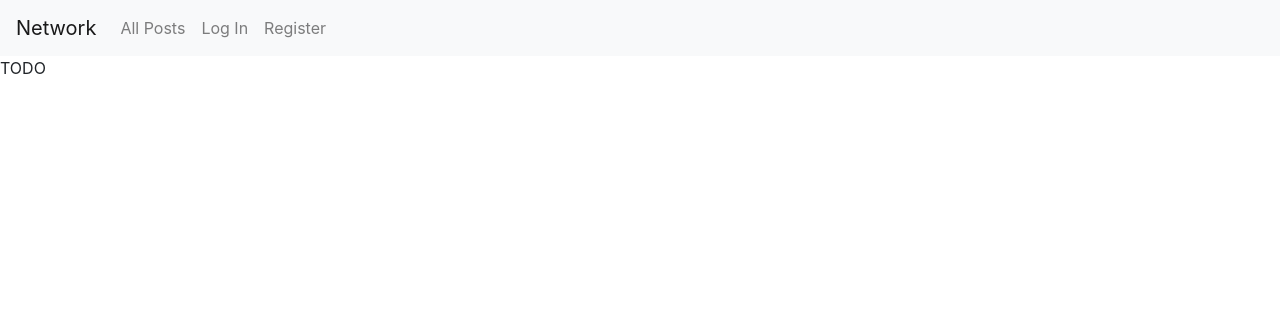
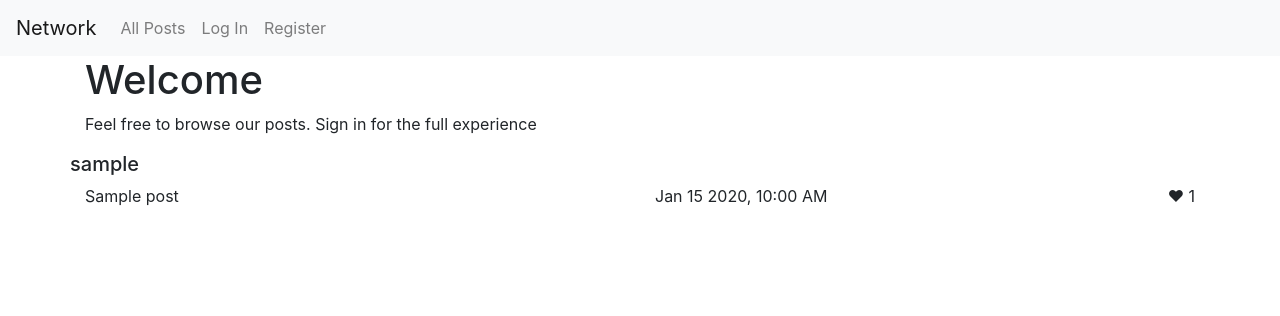
Before and after one commit to Lizanne-B33/network-2, a Django app: page / in a window 1280 px wide. Shown: the top 316 px of the page. Run offline with Django 3.2, Linux system fonts and the light colour scheme; tables that the repository leaves empty hold one stand-in row (values such as "Sample post"); some libraries are stand-ins or nearby versions.

Commit message:
List of posts works now

```diff
--- a/network/admin.py
+++ b/network/admin.py
@@ -1,6 +1,7 @@
 from django.contrib import admin
 from django.contrib.auth.models import User
 from .models import Post
+from .models import User
 
 # Register your models here.
 admin.site.register(User)
--- a/network/forms.py
+++ b/network/forms.py
@@ -1,17 +1,18 @@
 from django import forms
-from django.forms import ModelForm
-from .models import User, Post
+from .models import Post
 
 # ------------------------------------
 # Model Forms
 # ------------------------------------
 
+# Create form class named PostForm
 
-class PostForm(ModelForm):
+
+class PostForm(forms.ModelForm):
     # defines metadata for AddPostForm
     class Meta:
         model = Post
-        fields = ['title', 'body']
+        fields = ["title", "body"]
 
     # Customize Initialization of PostForm
     def __init__(self, *args, **kwargs):
--- a/network/models.py
+++ b/network/models.py
@@ -1,5 +1,6 @@
 from django.contrib.auth.models import AbstractUser
 from django.db import models
+from django.forms import ModelForm
 
 # extending the attributes and methods from the Abstract user into a custom User model.
 
@@ -9,6 +10,9 @@ class User(AbstractUser):
         "User", verbose_name=("following_users"), related_name="followings")
     followed_by = models.ManyToManyField(
         "User", verbose_name=("followed_by_users"), related_name="followers")
+
+    def get_id(self):
+        return self.get_id
 
     def get_followers(self):
         return self.followed_by.all()
@@ -30,7 +34,7 @@ class User(AbstractUser):
 # Class or Model definition for Posts.
 class Post(models.Model):
     title = models.CharField(max_length=200)
-    body = models.TextField
+    body = models.TextField(default="No text entered")
     create_date = models.DateTimeField(auto_now_add=True)
     likes = models.PositiveIntegerField(default=0)
     created_by = models.ForeignKey("User",
@@ -44,17 +48,19 @@ class Post(models.Model):
         verbose_name_plural = 'Posts'
 
     # Shows the title in Admin instead of object #
+
     def __str__(self):
         return self.title
 
     # gets a dictionary of key-value pairs of attributes in the object
     def serialize(self):
         return {
-            'id': self.id,
+            "id": self.id,
             "title": self.title,
             "body": self.body,
-            "create_date": self.create_date("%b %d %Y, %I:%M %p"),
-            "created_by": self.created_by,
+            "create_date": self.create_date.strftime("%b %d %Y, %I:%M %p"),
+            "created_by": self.created_by.username,
+            "created_by_id": self.created_by.id,
             "likes": self.likes
         }
 
--- /dev/null
+++ b/network/static/network/feed.js
@@ -0,0 +1,89 @@
+// Global Variables
+
+document.addEventListener('DOMContentLoaded', function () {
+    // By default, load the all posts feed
+    load_feed()
+})
+
+function load_feed() {
+    // variables
+
+    // Get Posts
+    fetch('/api/feed')
+        .then(response => response.json())
+        .then(posts => {
+            // send to format the list
+            format_feed(posts)
+            console.log(posts)
+        })
+}
+
+function format_feed(posts) {
+    const startDiv = document.querySelector("#all-posts")
+    author = ""
+
+    // loop through each post and render the author and their posts.
+    posts.forEach((post) => {
+        my_author = post.created_by_id
+        console.log(my_author)
+        console.log(author)
+
+        if (author != my_author) {
+            author = my_author
+            // create a div for author
+            aDiv = document.createElement('div')
+            startDiv.appendChild(aDiv)
+            aDiv.setAttribute('id', my_author)
+            aDiv.classList.add('row')
+
+            aCDiv = document.createElement('div')
+            aDiv.appendChild(aCDiv)
+            aDiv.classList.add('column', 'author')
+
+            aHeading = document.createElement('h5')
+            aCDiv.appendChild(aHeading)
+            aHeading.textContent = post.created_by
+
+            //To Do
+            //rowDiv.addEventListener('click', function () {
+            //    load_profile(my_author)})
+        }
+
+        // create div for the posts
+        pDiv = document.createElement('div')
+        startDiv.appendChild(pDiv)
+        pDiv.classList.add('row', 'postsRow')
+
+        // Show the title, time stamp and likes
+        columns = [6, 3, 3]
+        columns.forEach((column, colIndex) => {
+            // Variables
+            colClass = 'col-' + column
+            switch (colIndex) {
+                case 0:
+                    text = post.title
+                    colStyle = 'colTitle'
+                    colAlign = 'text-left'
+                    break
+                case 1:
+                    text = post.create_date
+                    colStyle = 'colDate'
+                    colAlign = 'text-left'
+                    break
+                case 2:
+                    text = String.fromCodePoint(0x2764) + " " + post.likes
+                    colStyle = 'colTimestamp'
+                    colAlign = 'text-right'
+            }
+            // build the columns
+            colDiv = document.createElement('div')
+            pDiv.appendChild(colDiv)
+            colDiv.setAttribute('id', post.id + '-' + (colIndex + 1))
+            colDiv.classList.add(colClass, colStyle, colAlign)
+            colDiv.textContent = text
+            colDiv.addEventListener('click', function () {
+                load_post(post.id)
+            })
+        })
+    })
+}
--- a/network/templates/network/index.html
+++ b/network/templates/network/index.html
@@ -1,2 +1,21 @@
 {% extends "network/layout.html" %}
-{% block body %}TODO{% endblock %}
+
+{% load static %}
+
+{% block body %}
+
+    {% if message %}<div>{{ message }}</div>{% endif %}
+
+    <div id="index-container">
+        <div id="welcome">
+            <h1 class welcome>Welcome</h1>
+            <p class welcome-p>Feel free to browse our posts.  Sign in for the full experience</p>
+        </div>
+        <div id="all-posts"></div>
+    </div>
+{% endblock body %}
+
+{% block script %}
+
+    <script src="{% static 'network/feed.js' %}"></script>
+{% endblock %}
--- a/network/templates/network/layout.html
+++ b/network/templates/network/layout.html
@@ -15,6 +15,8 @@
               integrity="sha384-Vkoo8x4CGsO3+Hhxv8T/Q5PaXtkKtu6ug5TOeNV6gBiFeWPGFN9MuhOf23Q9Ifjh"
               crossorigin="anonymous" />
         <link href="{% static 'network/styles.css' %}" rel="stylesheet" />
+
+        {% block script %}{% endblock %}
     </head>
     <body>
         <nav class="navbar navbar-expand-lg navbar-light bg-light">
@@ -23,6 +25,7 @@
                 <ul class="navbar-nav mr-auto">
 
                     {% if user.is_authenticated %}
+
 
                         <li class="nav-item">
                             <a class="nav-link" href="#"><strong>{{ user.username }}</strong></a>
@@ -33,6 +36,7 @@
                     </li>
 
                     {% if user.is_authenticated %}
+
 
                         <li class="nav-item">
                             <a class="nav-link" href="#">Following</a>
@@ -51,7 +55,7 @@
                 </ul>
             </div>
         </nav>
-        <div class="body">
+        <div class="container">
 
             {% block body %}
 
--- a/network/urls.py
+++ b/network/urls.py
@@ -8,5 +8,9 @@ urlpatterns = [
     path("login", views.login_view, name="login"),
     path("logout", views.logout_view, name="logout"),
     path("register", views.register, name="register"),
-    path('add_post', views.add_post, name="add_post")
+    path("add_post", views.add_post, name="add_post"),
+
+    # API Routes
+    path("api/feed", views.feed, name="api_feed"),
+    path("posts/<str:created_by>", views.feed, name="filtered_posts")
 ]
--- a/network/views.py
+++ b/network/views.py
@@ -1,7 +1,10 @@
+import json
 from django.contrib.auth import authenticate, login, logout
+from django.contrib.auth.decorators import login_required
+from django.views.decorators.csrf import csrf_exempt
 from django.db import IntegrityError
-from django.http import HttpResponse, HttpResponseRedirect
-from django.shortcuts import render
+from django.http import JsonResponse
+from django.shortcuts import HttpResponse, HttpResponseRedirect, render, redirect
 from django.urls import reverse
 from .models import User, Post
 from .forms import (PostForm)
@@ -12,7 +15,13 @@ from .forms import (PostForm)
 
 
 def index(request):
-    return render(request, "network/index.html")
+    form = PostForm()
+    # Authenticated users view their their Posts and can enter a new post
+    if request.user.is_authenticated:
+        return render(request, "network/network_post.html", {'form': form})
+    # Everyone else can see the existing posts, and invited to register/sign in.
+    else:
+        return render(request, "network/index.html")
 
 
 def login_view(request):
@@ -70,10 +79,12 @@ def register(request):
 # ---------------------------------------------
 
 
+@csrf_exempt
+@login_required
 def add_post(request):
     if request.method == 'POST':
         # Bind user input to the form
-        form = PostForm(request.POST, request.FILES)
+        form = PostForm(request.POST)
         # Server-side Validation
         print(request.FILES)
         if form.is_valid():
@@ -82,11 +93,17 @@ def add_post(request):
             # create the post object
             new_post = Post(title=my_title,
                             body=my_body,
-                            author=request.user,
+                            created_by=request.user,
                             likes=0)
             new_post.save()
             return HttpResponseRedirect(reverse('index'))
-        else:
-            # Blank form
-            form = PostForm()
-            return render(request, "network/add_post.html", {'form': form})
+    else:
+        form = PostForm()
+        print(form)
+    return render(request, "network/index.html", {'form': form})
+
+
+def feed(request):
+    posts = Post.objects
+    posts = posts.order_by("created_by", "-create_date").all()
+    return JsonResponse([post.serialize() for post in posts], safe=False)
```
Also changed, not shown: network/templates/network/add_post.html (deleted, +0 -18 lines), network/templates/network/post_feed.html (added, +28 -0 lines), network/migrations/0003_post_body.py (added).
